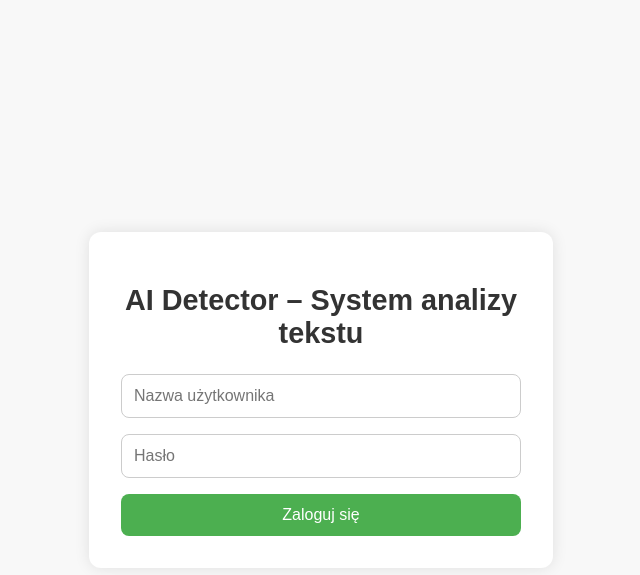
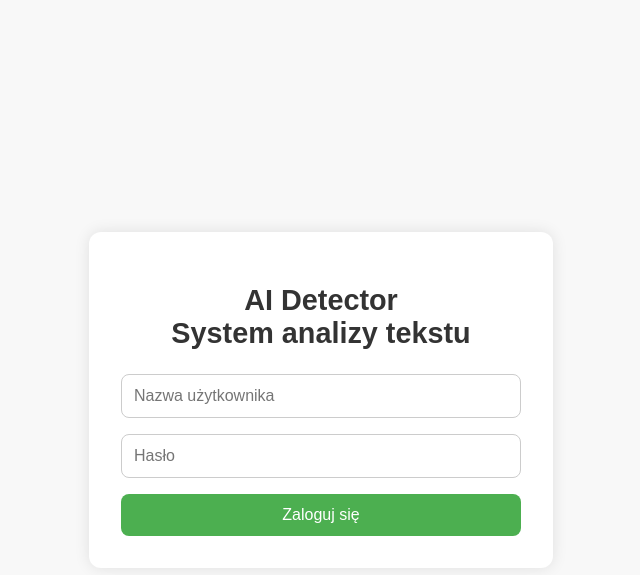
Before and after one commit to GregRybnik/ai-detektor, a Flask app: page /login in a window 1280 px wide. Shown: the top 575 px of the page, without its empty margins (319-959 px from the left). Run offline with Flask 3, Linux system fonts and the light colour scheme.

Commit message:
Poprawa tekstów na ekranie logowania v2

```diff
--- a/templates/login.html
+++ b/templates/login.html
@@ -60,7 +60,7 @@
 </head>
 <body>
     <div class="login-container">
-        <h1 class="title">AI Detector – System analizy tekstu</h1>
+        <h1 class="title">AI Detector<br>System analizy tekstu</h1>
 
         {% if error %}
             <div class="error">{{ error }}</div>
```
